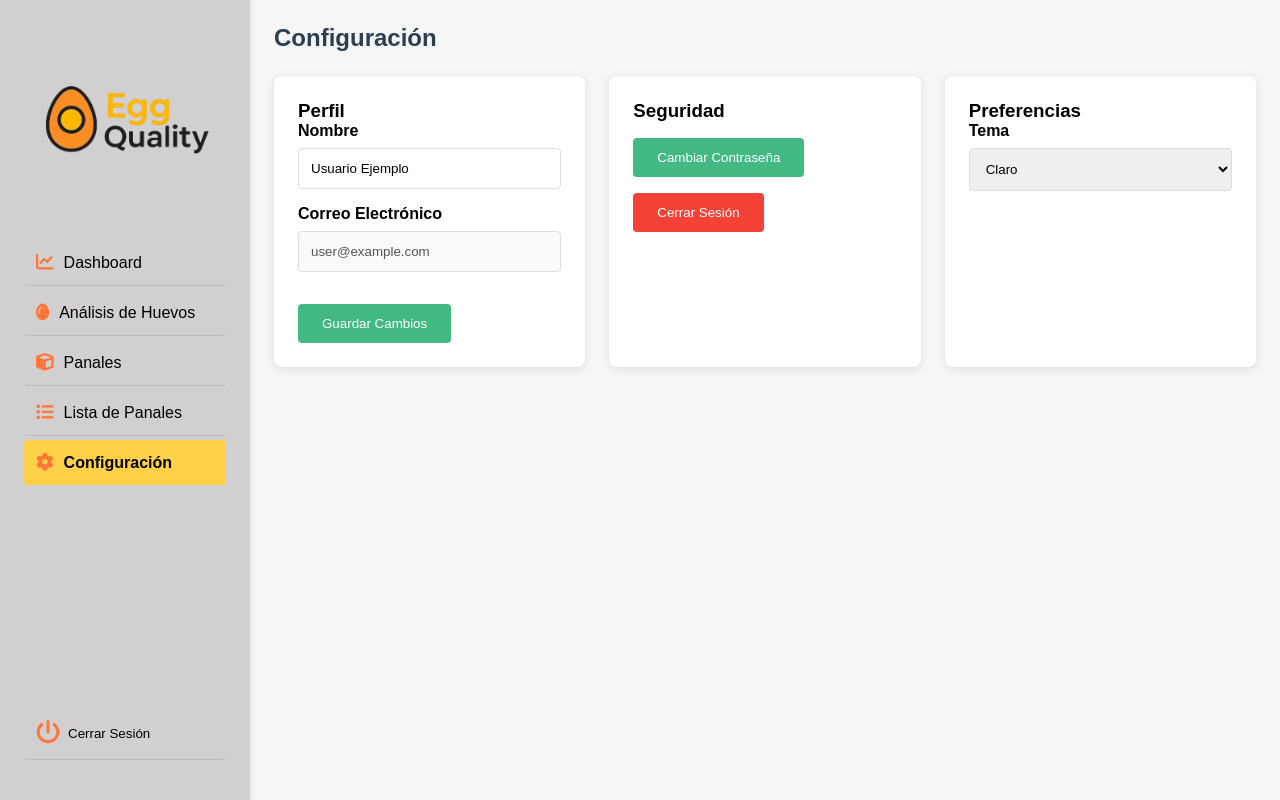
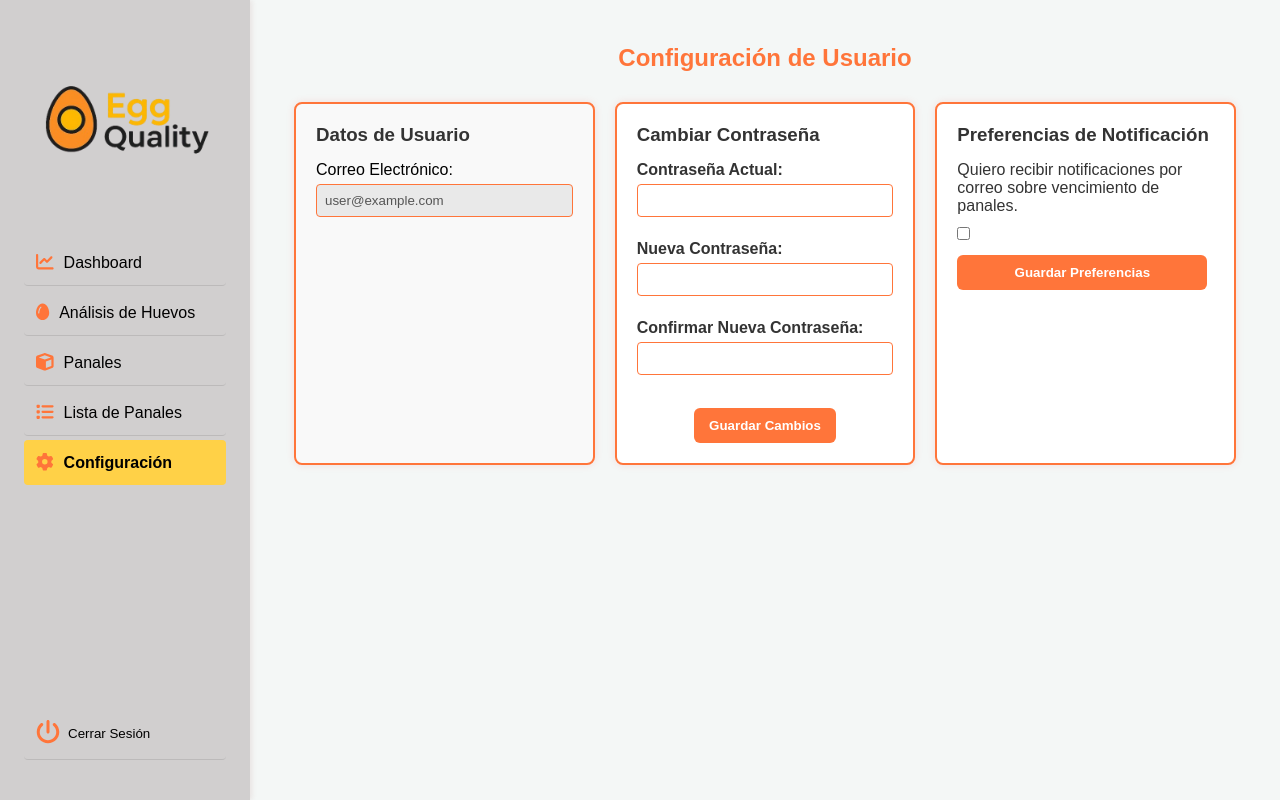
Before and after one commit to Jhonnyxavier2729/eggquality, a Vue app: page /settings in a window 1280 px wide. Built offline with nearby package versions, Linux system fonts and the light colour scheme; no server answers; sample sign-in values are in the browser's storage.

Commit message:
se modifica la vista de configuracion del usuario

```diff
--- a/src/views/SettingsView.vue
+++ b/src/views/SettingsView.vue
@@ -1,125 +1,299 @@
 <template>
-  <div class="settings-view">
-    <h2>Configuración</h2>
+  <div class="config-container">
+    <h2>Configuración de Usuario</h2>
+    <div class="form-wrapper">
 
-    <div class="settings-grid">
-      <div class="settings-card">
-        <h3>Perfil</h3>
-        <div class="form-group">
-          <label>Nombre</label>
-          <input type="text" v-model="user.name" />
-        </div>
-        <div class="form-group">
-          <label>Correo Electrónico</label>
-          <input type="email" v-model="user.email" disabled />
-        </div>
-        <button class="save-btn">Guardar Cambios</button>
-      </div>
+      <section class="form-section user-data-section">
+        <h3>Datos de Usuario</h3>
+        <!-- Este formulario estaba vacío, se eliminó -->
+        <label>
+          Correo Electrónico:
+          <input type="email" :value="emailUsuario" disabled class="form-input" />
+        </label>
+      </section>
 
-      <div class="settings-card">
-        <h3>Seguridad</h3>
-        <button class="change-password-btn" @click="changePassword">
-          Cambiar Contraseña
+      <section class="form-section password-section">
+        <h3>Cambiar Contraseña</h3>
+        <form @submit.prevent="cambiarContrasena">
+          <label>
+            Contraseña Actual:
+            <input v-model="contrasenaActual" type="password" required class="form-input" />
+          </label>
+          <label>
+            Nueva Contraseña:
+            <input v-model="nuevaContrasena" type="password" required class="form-input" />
+          </label>
+          <label>
+            Confirmar Nueva Contraseña:
+            <input v-model="confirmarContrasena" type="password" required class="form-input" />
+          </label>
+          <button type="submit" class="centered-button" :disabled="authStore.loading">
+            {{ textoBotonGuardarContrasena }}
+          </button>
+        </form>
+      </section>
+
+      <section class="form-section notificaciones-section">
+        <h3>Preferencias de Notificación</h3>
+        <label class="notificacion-label">
+          Quiero recibir notificaciones por correo sobre vencimiento de panales.
+          <input type="checkbox" v-model="recibirNotificaciones" />
+        </label>
+        <button class="notificacion-btn" @click="guardarPreferencias" :disabled="authStore.loading">
+          Guardar Preferencias
         </button>
-        <button class="logout-btn" @click="logout">
-          Cerrar Sesión
-        </button>
-      </div>
+      </section>
 
-      <div class="settings-card">
-        <h3>Preferencias</h3>
-        <div class="form-group">
-          <label>Tema</label>
-          <select v-model="theme">
-            <option value="light">Claro</option>
-            <option value="dark">Oscuro</option>
-          </select>
-        </div>
-      </div>
     </div>
   </div>
 </template>
 
 <script setup>
-import { ref } from 'vue';
+import { ref, computed /* onMounted */ } from 'vue';
+import { useToast } from 'vue-toastification';
 import { useAuthStore } from '@/stores/auth';
-import { useRouter } from 'vue-router';
 
+const toast = useToast();
 const authStore = useAuthStore();
-const router = useRouter();
 
-const user = ref({
-  name: 'Usuario Ejemplo',
-  email: authStore.user?.email || 'user@example.com'
-});
+const contrasenaActual = ref('');
+const nuevaContrasena = ref('');
+const confirmarContrasena = ref('');
 
-const theme = ref('light');
+const recibirNotificaciones = ref(false);
 
-const changePassword = () => {
-  console.log('Función para cambiar contraseña no implementada.');
+const emailUsuario = computed(() => authStore.user?.email || '');
+
+const cambiarContrasena = async () => {
+  authStore.error = null;
+
+  if (!authStore.user) {
+    toast.error('No hay usuario autenticado.');
+    return;
+  }
+
+  if (!contrasenaActual.value || !nuevaContrasena.value || !confirmarContrasena.value) {
+    toast.warning('Por favor, completa todos los campos de contraseña.');
+    return;
+  }
+
+  if (nuevaContrasena.value !== confirmarContrasena.value) {
+    toast.error('Las nuevas contraseñas no coinciden.');
+    return;
+  }
+
+  try {
+    // await authStore.reauthenticateUser(contrasenaActual.value); // Implementar en tu store si es necesario
+    await authStore.updateUserPassword(nuevaContrasena.value);
+    toast.success('Contraseña actualizada con éxito.');
+    contrasenaActual.value = '';
+    nuevaContrasena.value = '';
+    confirmarContrasena.value = '';
+  } catch (error) {
+    console.error('Error al cambiar contraseña:', error);
+    const errorMessage = authStore.error || error.message || 'Error desconocido al cambiar contraseña.';
+    toast.error(`Error al cambiar contraseña: ${errorMessage}`);
+  }
 };
 
-const logout = () => {
-  authStore.logout();
-  router.push('/login');
+const textoBotonGuardarContrasena = computed(() =>
+  authStore.loading ? 'Guardando Contraseña...' : 'Guardar Cambios'
+);
+
+const guardarPreferencias = async () => {
+  authStore.error = null;
+
+  if (!authStore.user) {
+    toast.error('No hay usuario autenticado para guardar preferencias.');
+    return;
+  }
+
+  try {
+    // await authStore.updateUserPreferences({ recibirNotificaciones: recibirNotificaciones.value });
+    console.log('Simulando guardado:', recibirNotificaciones.value);
+    await new Promise(resolve => setTimeout(resolve, 500)); // Quitar en producción
+    toast.success('Preferencias guardadas correctamente.');
+  } catch (error) {
+    console.error('Error al guardar preferencias:', error);
+    const errorMessage = authStore.error || error.message || 'Error desconocido al guardar preferencias.';
+    toast.error(`Error al guardar preferencias: ${errorMessage}`);
+  }
 };
+
+// onMounted(() => {
+//   recibirNotificaciones.value = authStore.user?.preferences?.recibirNotificaciones || false;
+// });
 </script>
 
 <style scoped>
-.settings-view {
-  max-width: 1200px;
-  margin: 0 auto;
+.config-container {
+  max-width: 1000px;
+  margin: auto;
+  padding: 20px;
 }
 
 h2 {
-  color: #2c3e50;
-  margin-bottom: 1.5rem;
+  text-align: center;
+  margin-bottom: 30px;
+  color: #ff753a;
 }
 
-.settings-grid {
-  display: grid;
-  grid-template-columns: repeat(auto-fit, minmax(300px, 1fr));
-  gap: 1.5rem;
+h3 {
+  margin-bottom: 15px;
+  color: #333333;
 }
 
-.settings-card {
-  background: white;
-  border-radius: 8px;
-  padding: 1.5rem;
-  box-shadow: 0 2px 10px rgba(0, 0, 0, 0.1);
+.form-wrapper {
+  display: flex;
+  justify-content: space-between;
+  gap: 20px;
+  flex-wrap: nowrap;
 }
 
-.form-group {
-  margin-bottom: 1rem;
+.form-section {
+  flex: 1;
+  min-width: 300px;
+  padding: 20px;
+  border-radius: 8px;
+  box-shadow: 0 0 8px rgba(232, 7, 7, 0.1);
+  box-sizing: border-box;
 }
 
-.form-group label {
-  display: block;
-  font-weight: bold;
-  margin-bottom: 0.5rem;
+.user-data-section {
+  background-color: #f9f9f9;
+  border: 2px solid #ff753a;
 }
 
-.form-group input,
-.form-group select {
-  width: 100%;
-  padding: 0.75rem;
-  border: 1px solid #ddd;
-  border-radius: 4px;
+.password-section {
+  background-color: #ffffff;
+  border: 2px solid #ff753a;
+}
+.notificaciones-section {
+  background-color: #ffffff;
+  border: 2px solid #ff753a;
 }
 
-.save-btn,
-.change-password-btn,
-.logout-btn {
-  background-color: #42b983;
+.notificacion-label {
+  display: flex;
+  align-items: center;
+  gap: 12px;
+  font-weight: 500;
+  color: #333;
+  flex-wrap: wrap;
+}
+
+input[type='checkbox'] {
+  width: auto;
+  height: auto;
+  margin: 0;
+  padding: 0;
+}
+
+.notificacion-btn {
+  margin-top: 15px;
+  padding: 10px 16px;
+  background-color: #ff753a;
   color: white;
   border: none;
-  padding: 0.75rem 1.5rem;
-  border-radius: 4px;
+  border-radius: 6px;
   cursor: pointer;
-  margin-top: 1rem;
+  font-weight: bold;
+  transition: background-color 0.3s ease;
+  width: 100%;
+  max-width: 250px;
 }
 
-.logout-btn {
-  background-color: #f44336;
+.notificacion-btn:hover {
+  background-color: #e44d0e;
+}
+
+.notificacion-btn:disabled {
+  background-color: #ccc;
+  cursor: not-allowed;
+}
+
+input[type='email'],
+input[type='password'] {
+  margin-top: 5px;
+  padding: 8px;
+  width: 100%;
+  box-sizing: border-box;
+  border-radius: 4px;
+  border: 1px solid #ff753a;
+}
+
+input:disabled {
+  background-color: #e9e9e9;
+  color: #555;
+  cursor: not-allowed;
+}
+
+form {
+  display: flex;
+  flex-direction: column;
+}
+
+form label {
+  display: block;
+  margin-bottom: 8px;
+  font-weight: 600;
+  color: #333;
+}
+
+form input[type='password'],
+form input[type='email'] {
+  margin-bottom: 15px;
+}
+
+.centered-button {
+  margin-top: 10px;
+  padding: 10px 15px;
+  background-color: #ff753a;
+  color: white;
+  border: none;
+  border-radius: 6px;
+  cursor: pointer;
+  font-weight: bold;
+  align-self: center;
+}
+
+.centered-button:hover {
+  background-color: #e44d0e;
+}
+
+@media (max-width: 768px) {
+  .form-wrapper {
+    flex-direction: column;
+    gap: 15px;
+  }
+
+  .form-section {
+    flex: 1 0 100%;
+    min-width: auto;
+  }
+
+  .notificacion-label {
+    flex-direction: column;
+    align-items: flex-start;
+  }
+
+  .notificacion-btn {
+    width: 100%;
+    max-width: none;
+  }
+
+  form {
+    gap: 10px;
+    align-items: stretch;
+  }
+
+  form input[type='password'],
+  form input[type='email'] {
+    margin-bottom: 10px;
+  }
+
+  .centered-button {
+    align-self: stretch;
+  }
 }
 </style>
```
